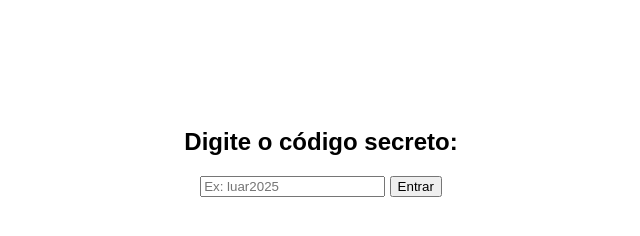
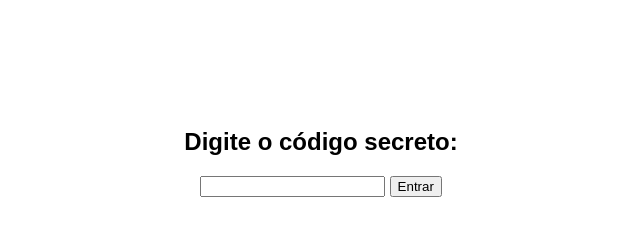
Before and after one commit to RogiDodo/Codigo-secreto, a plain HTML site: page index.html in a window 1280 px wide. Shown: the full height of the page, 319-959 px from the left. Drawn offline with Linux system fonts and the light colour scheme.

Commit message:
Update index.html

```diff
--- a/index.html
+++ b/index.html
@@ -6,7 +6,7 @@
 </head>
 <body style="text-align:center; padding-top:100px; font-family:sans-serif;">
   <h2>Digite o código secreto:</h2>
-  <input id="codigo" placeholder="Ex: luar2025" />
+  <input id="codigo" placeholder="" />
   <button onclick="verificar()">Entrar</button>
   <p id="mensagem" style="color:red;"></p>
 
```
